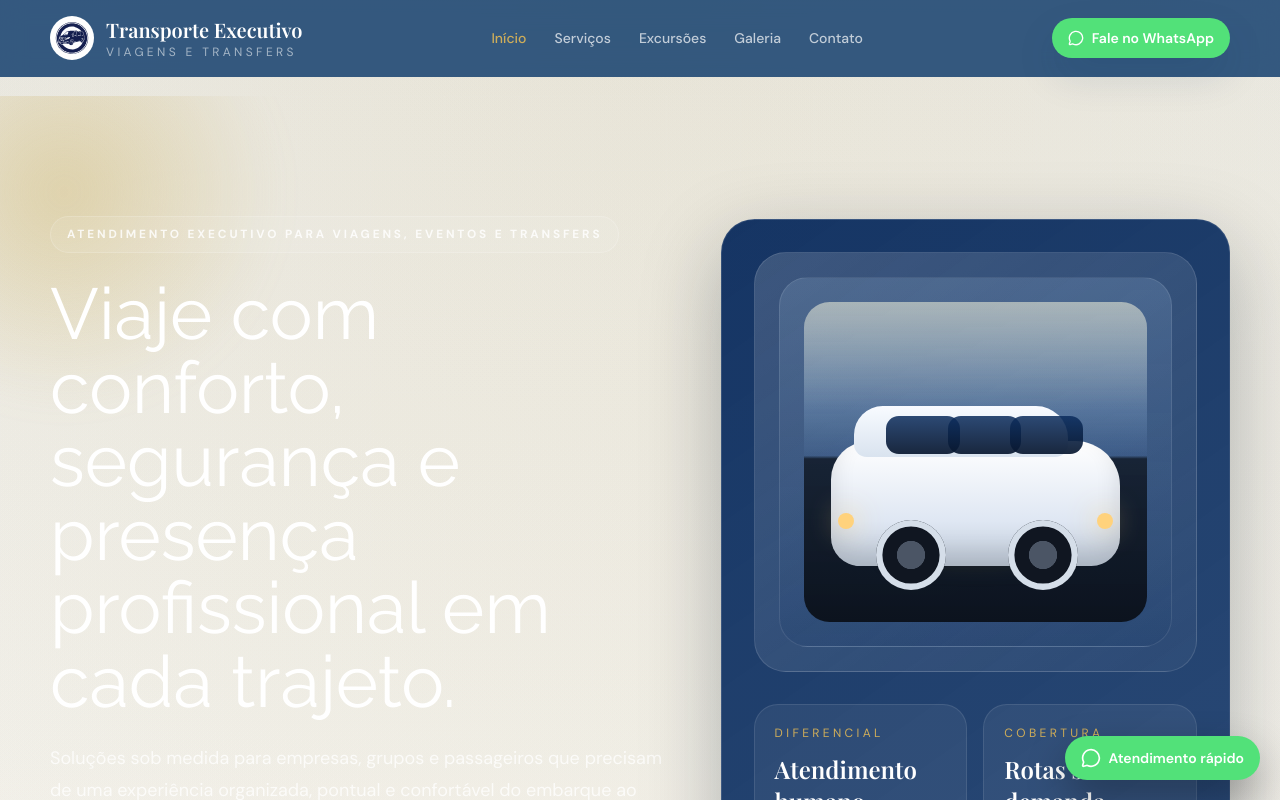
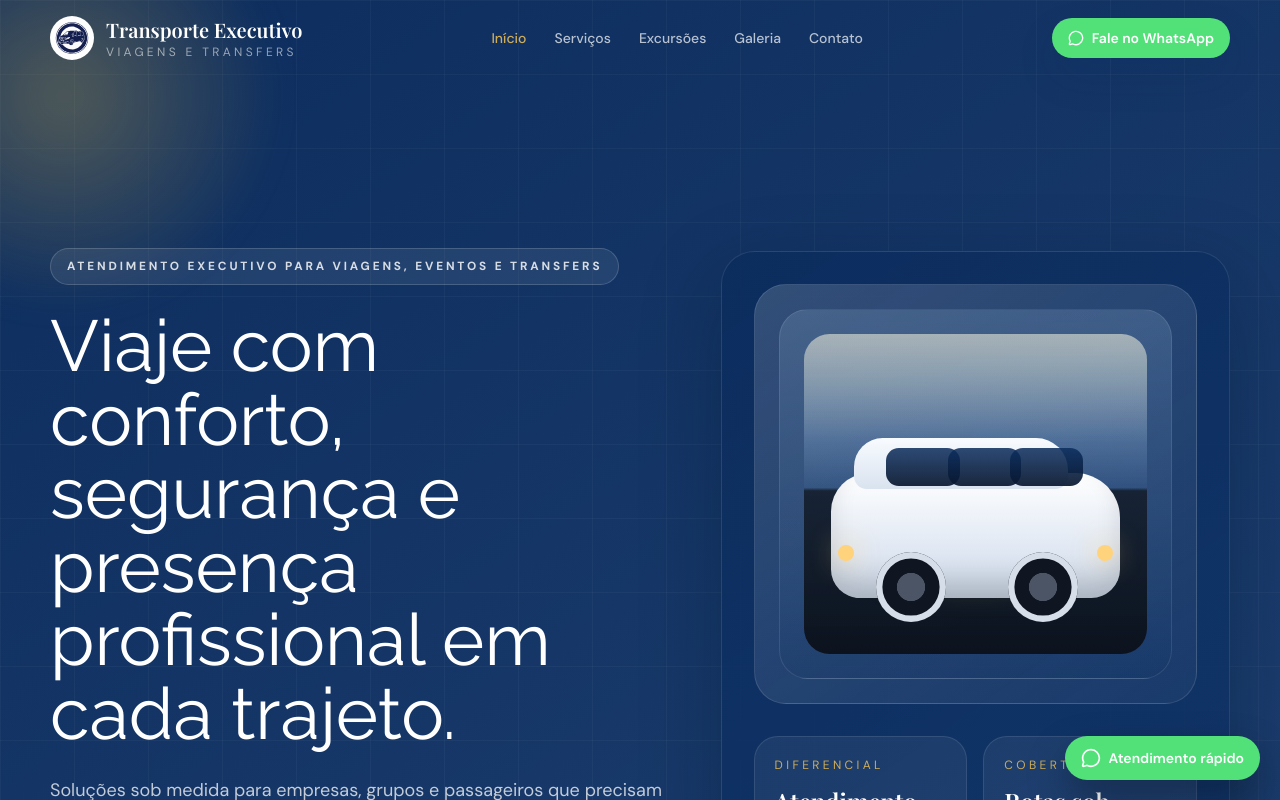
Before and after one commit to joaolima16/Projeto-Site_Van, a React (Vite) app: page / in a window 1280 px wide. Shown: the top 800 px of the page. Built offline with nearby package versions, Linux system fonts and the light colour scheme.

Commit message:
style: update layout and styling for various pages and components

```diff
--- a/src/App.tsx
+++ b/src/App.tsx
@@ -15,7 +15,7 @@ function App() {
       <ScrollToTop />
       <div className="min-h-screen bg-[radial-gradient(circle_at_top,_rgba(200,168,75,0.1),_transparent_28%),linear-gradient(180deg,_rgba(12,45,94,0.04),_transparent_22%)]">
         <Navbar />
-        <main className="pt-20 md:pt-24">
+        <main>
           <Routes>
             <Route path="/" element={<HomePage />} />
             <Route path="/servicos" element={<ServicesPage />} />
--- a/src/components/Hero.tsx
+++ b/src/components/Hero.tsx
@@ -7,7 +7,7 @@ const highlights = ["Van executiva climatizada", "Atendimento em todo o Brasil",
 
 export function Hero() {
   return (
-    <section className="relative overflow-hidden">
+    <section className="relative overflow-hidden bg-[linear-gradient(145deg,rgba(12,45,94,1),rgba(17,53,105,0.94))] pt-28 md:pt-32">
       <div className="hero-grid absolute inset-0 opacity-60" />
       <div className="hero-orb hero-orb-left" />
       <div className="hero-orb hero-orb-right" />
--- a/src/components/Navbar.tsx
+++ b/src/components/Navbar.tsx
@@ -39,10 +39,10 @@ export function Navbar() {
   return (
     <header
       className={[
-        "fixed inset-x-0 top-0 z-50 border-b transition-all duration-300",
+        "fixed inset-x-0 top-0 z-50 transition-all duration-300",
         scrolled
-          ? "border-white/10 bg-primary/92 shadow-elegant backdrop-blur-xl"
-          : "border-transparent bg-primary/80 backdrop-blur-md",
+          ? "border-b border-white/10 bg-primary/92 shadow-elegant backdrop-blur-xl"
+          : "bg-transparent",
       ].join(" ")}
     >
       <div className="page-shell flex items-center justify-between py-4">
--- a/src/pages/ContactPage.tsx
+++ b/src/pages/ContactPage.tsx
@@ -8,7 +8,7 @@ export function ContactPage() {
         title="Contato | Transporte Executivo"
         description="Solicite orçamento de transporte executivo, transfers ou viagens fretadas diretamente pelo WhatsApp."
       />
-      <section className="page-shell py-16 md:py-20">
+      <section className="page-shell pb-16 pt-32 md:pb-20 md:pt-36">
         <div className="max-w-3xl">
           <span className="status-pill status-pill-light">Contato</span>
           <h1 className="mt-6 font-serif text-5xl leading-tight text-ink md:text-6xl">Canal direto para orçamento, dúvidas e alinhamento de rota.</h1>
--- a/src/pages/ExcursionsPage.tsx
+++ b/src/pages/ExcursionsPage.tsx
@@ -8,7 +8,7 @@ export function ExcursionsPage() {
         title="Excursões | Transporte Executivo"
         description="Página institucional de excursões com estado vazio elegante e chamada para orçamento no WhatsApp."
       />
-      <section className="page-shell py-16 md:py-20">
+      <section className="page-shell pb-16 pt-32 md:pb-20 md:pt-36">
         <div className="max-w-3xl">
           <span className="status-pill status-pill-light">Excursões em grupo</span>
           <h1 className="mt-6 font-serif text-5xl leading-tight text-ink md:text-6xl">Calendário pronto para receber novos roteiros.</h1>
--- a/src/pages/GalleryPage.tsx
+++ b/src/pages/GalleryPage.tsx
@@ -8,7 +8,7 @@ export function GalleryPage() {
         title="Galeria | Transporte Executivo"
         description="Galeria institucional com estrutura pronta para fotos da van, do motorista e dos destinos atendidos."
       />
-      <section className="page-shell py-16 md:py-20">
+      <section className="page-shell pb-16 pt-32 md:pb-20 md:pt-36">
         <div className="max-w-3xl">
           <span className="status-pill status-pill-light">Galeria</span>
           <h1 className="mt-6 font-serif text-5xl leading-tight text-ink md:text-6xl">Estrutura pronta para prova social visual.</h1>
--- a/src/pages/ServicesPage.tsx
+++ b/src/pages/ServicesPage.tsx
@@ -8,7 +8,7 @@ export function ServicesPage() {
         title="Serviços | Transporte Executivo"
         description="Conheça os formatos de atendimento: excursões em grupo, viagens fretadas e transfers executivos."
       />
-      <section className="page-shell py-16 md:py-20">
+      <section className="page-shell pb-16 pt-32 md:pb-20 md:pt-36">
         <div className="max-w-3xl">
           <span className="status-pill status-pill-light">Soluções de transporte</span>
           <h1 className="mt-6 font-serif text-5xl leading-tight text-ink md:text-6xl">Serviços desenhados para rotinas corporativas, grupos e deslocamentos especiais.</h1>
```
